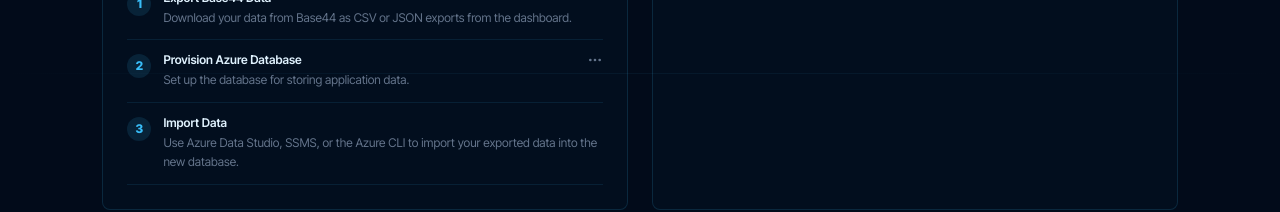
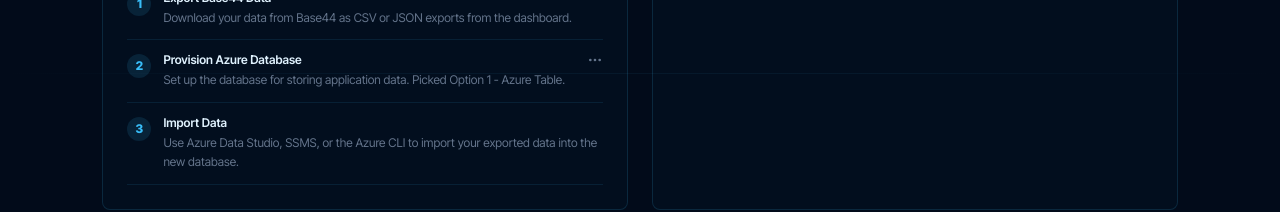
Before and after one commit to SP-Dev-Group/azure-bridge, a React (Vite) app: page /base44-azure-migrate in a window 1280 px wide. Shown: the part 927-1139 px from the top of the page. Built offline with nearby package versions, Linux system fonts and the light colour scheme; no server answers.

Commit message:
File changes

```diff
--- a/src/pages/AzureMigrate.jsx
+++ b/src/pages/AzureMigrate.jsx
@@ -129,7 +129,7 @@ export default function AzureMigrate() {
                 <StepItem key={i} step={s} />
               ))}
               <StepItem
-                step={{ num: "2", label: "Provision Azure Database", detail: "Set up the database for storing application data." }}
+                step={{ num: "2", label: "Provision Azure Database", detail: "Set up the database for storing application data. Picked Option 1 - Azure Table." }}
                 expandable
               >
                 <div className="space-y-2 text-xs">
```
